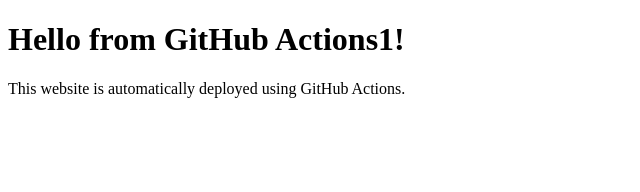
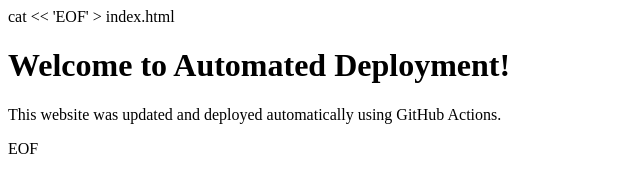
Before and after one commit to Kunaldocs/github-actions-demo1, a plain HTML site: page index.html in a window 1280 px wide. Shown: the whole page, without its empty margins (0-640 px from the left). Drawn offline with Linux system fonts and the light colour scheme.

Commit message:
Update website to test deployment

```diff
--- a/index.html
+++ b/index.html
@@ -1,10 +1,12 @@
+cat << 'EOF' > index.html
 <!DOCTYPE html>
 <html>
 <head>
     <title>GitHub Actions Demo</title>
 </head>
 <body>
-    <h1>Hello from GitHub Actions1!</h1>
-    <p>This website is automatically deployed using GitHub Actions.</p>
+    <h1>Welcome to Automated Deployment!</h1>
+    <p>This website was updated and deployed automatically using GitHub Actions.</p>
 </body>
 </html>
+EOF
```
